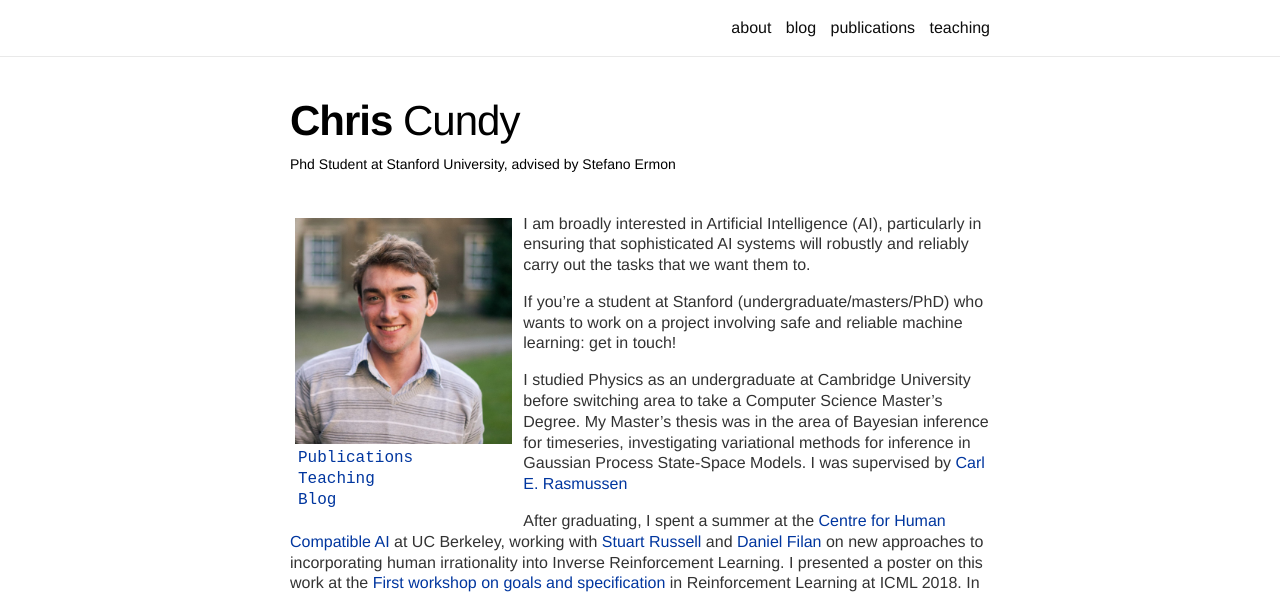
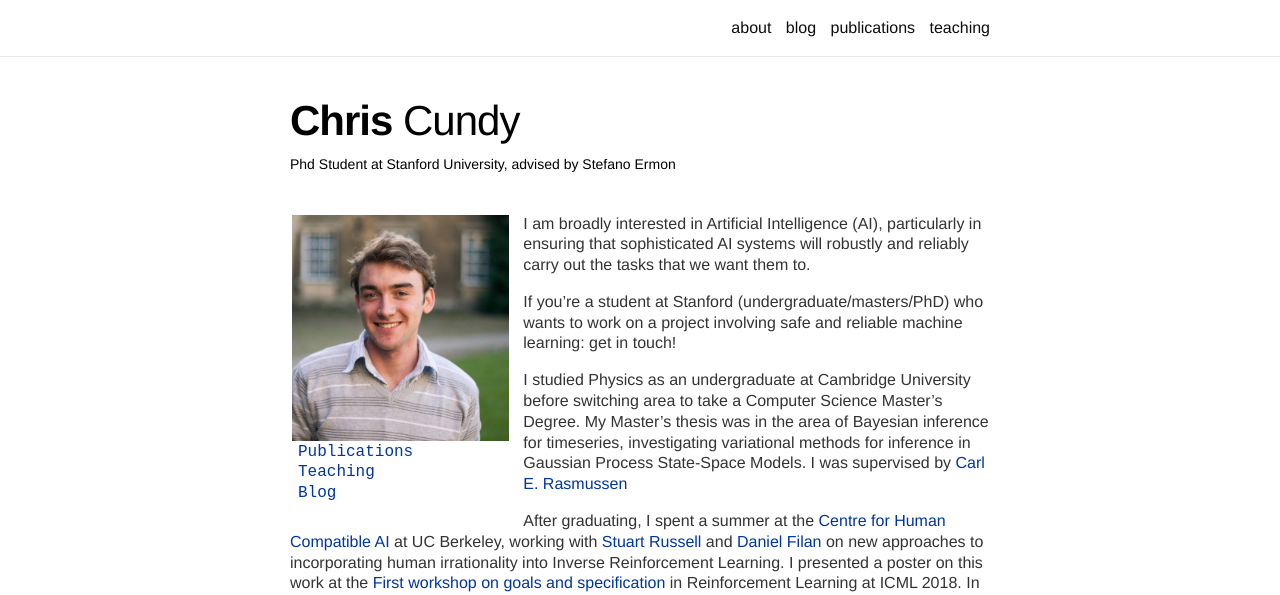
Before and after one commit to C-J-Cundy/C-J-Cundy.github.io, a Jekyll site: the page built from _pages/about.md, in a window 1280 px wide. Shown: the top 595 px of the page. Built offline with Jekyll 4.4.1, drawn with Linux system fonts in a browser that asks for light colours; nearby versions of some CDN libraries; some web fonts are replaced.

Commit message:
Fixed margins finally

```diff
--- a/_sass/_profile.scss
+++ b/_sass/_profile.scss
@@ -2,7 +2,7 @@
     img {
         box-shadow: 0 0 0px $grey-color;
         width: 100%;
-	margin: -0.2em;
+	margin: -0.4em;
     }
 }
 .address {
```
